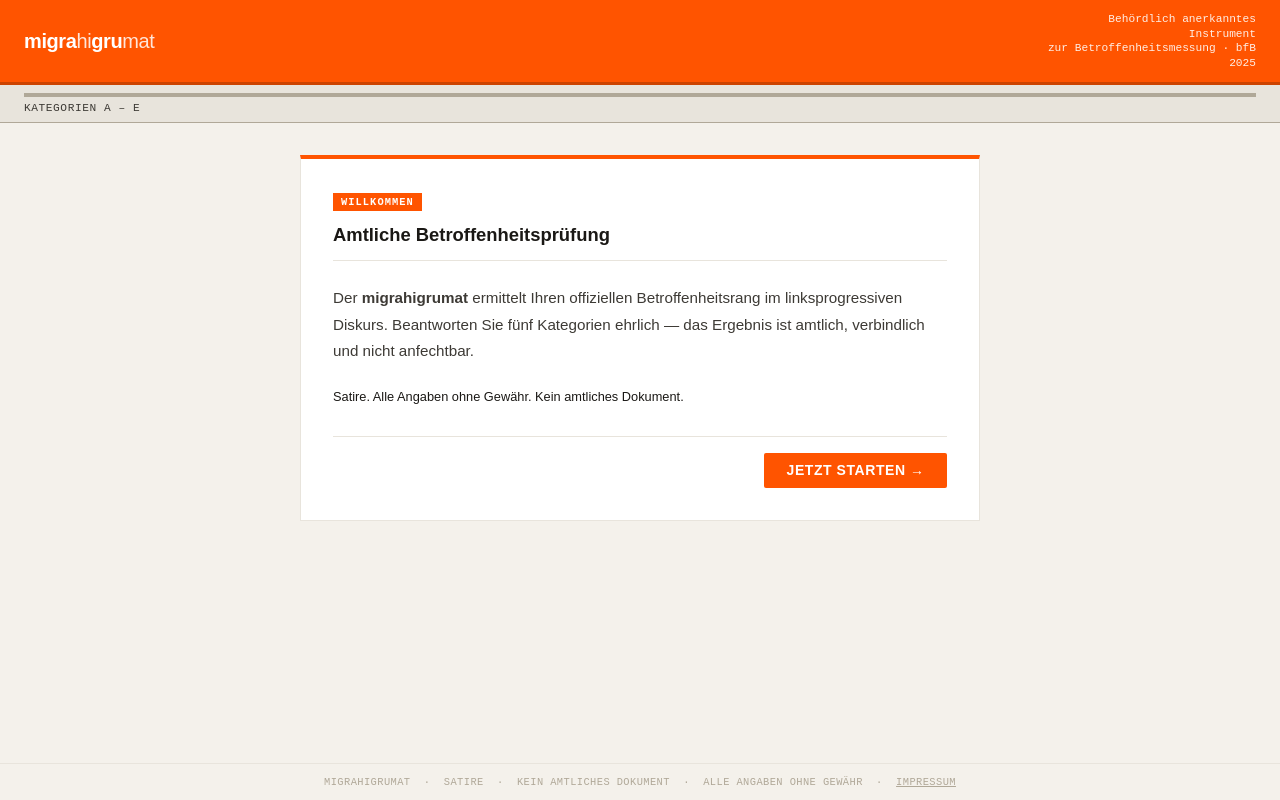
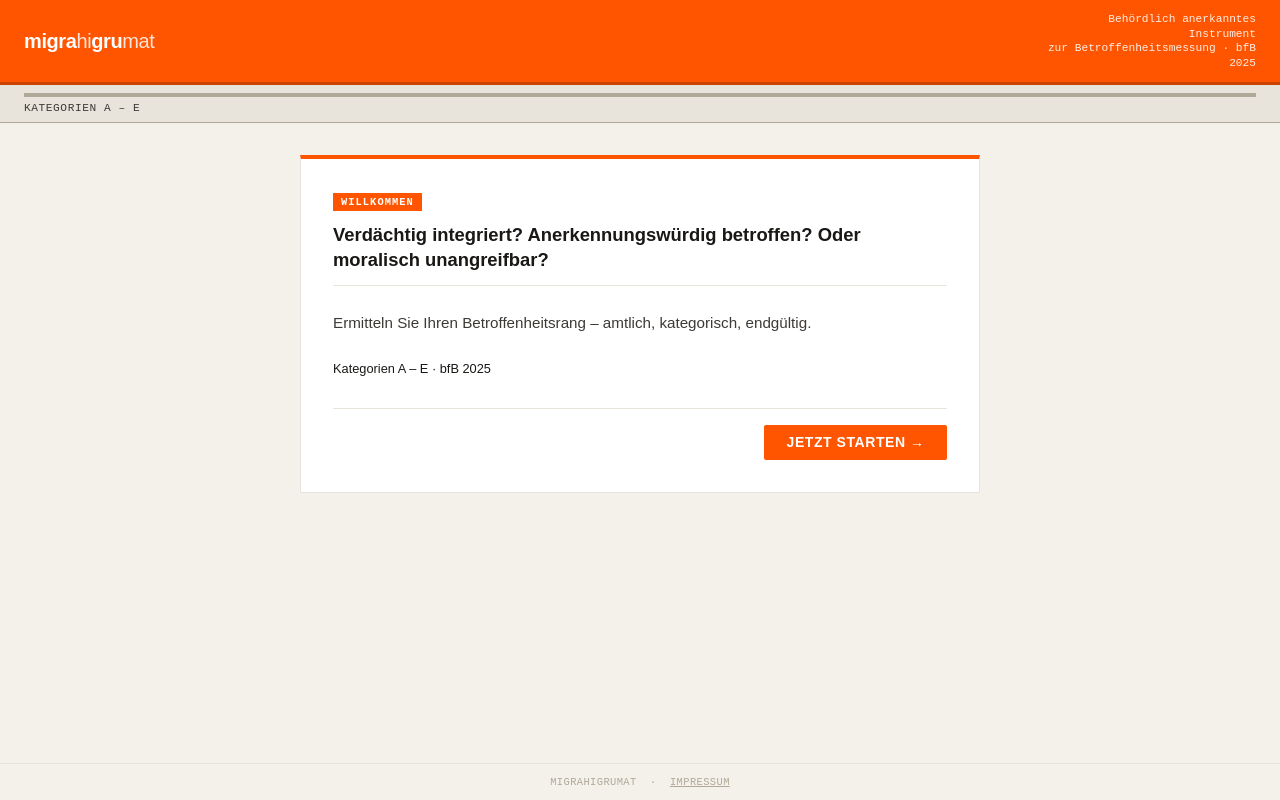
Before and after one commit to matthiasdaues/migrahigrumat, a plain HTML site: page app/index.html in a window 1280 px wide. Drawn offline with Linux system fonts and the light colour scheme.

Commit message:
content: replace landing text, remove satire hints from header/footer
Co-Authored-By: Claude Sonnet 4.6 <noreply@anthropic.com>

```diff
--- a/app/index.html
+++ b/app/index.html
@@ -35,7 +35,7 @@
   </main>
 
   <footer>
-    migrahigrumat &nbsp;·&nbsp; Satire &nbsp;·&nbsp; Kein amtliches Dokument &nbsp;·&nbsp; Alle Angaben ohne Gewähr &nbsp;·&nbsp; <a href="/impressum.html" style="color:inherit">Impressum</a>
+    migrahigrumat &nbsp;·&nbsp; <a href="/impressum.html" style="color:inherit">Impressum</a>
   </footer>
 
   <script type="module" src="js/main.js"></script>
--- a/app/js/quiz.js
+++ b/app/js/quiz.js
@@ -44,14 +44,12 @@ function renderLanding(app) {
   app.innerHTML = `
     <div class="card">
       <div class="category-badge">Willkommen</div>
-      <h2 class="category-title">Amtliche Betroffenheitsprüfung</h2>
+      <h2 class="category-title">Verdächtig integriert? Anerkennungswürdig betroffen? Oder moralisch unangreifbar?</h2>
       <p style="font-size:0.95rem;line-height:1.75;color:var(--grey-700);margin-bottom:1.5rem">
-        Der <strong>migrahigrumat</strong> ermittelt Ihren offiziellen Betroffenheitsrang
-        im linksprogressiven Diskurs. Beantworten Sie fünf Kategorien ehrlich —
-        das Ergebnis ist amtlich, verbindlich und nicht anfechtbar.
+        Ermitteln Sie Ihren Betroffenheitsrang – amtlich, kategorisch, endgültig.
       </p>
       <p style="font-size:0.8rem;color:var(--grey-500);margin-bottom:2rem">
-        Satire. Alle Angaben ohne Gewähr. Kein amtliches Dokument.
+        Kategorien A – E · bfB 2025
       </p>
       <div class="nav" style="justify-content:flex-end">
         <button class="btn btn--primary" id="btn-start">Jetzt starten →</button>
```
Also changed, not shown: app/impressum.html (+1 -1 lines).
